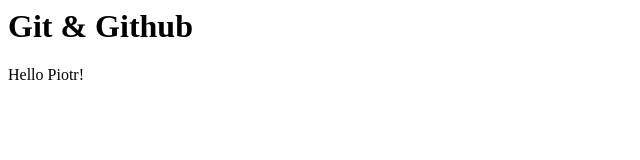
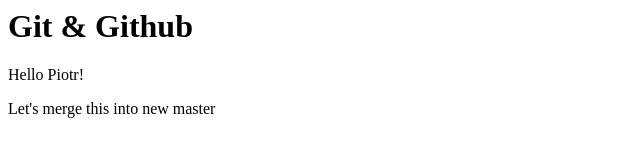
Before and after one commit to piotr-mas/project-1, a plain HTML site: page index.html in a window 1280 px wide. Shown: the whole page, without its empty margins (0-640 px from the left). Drawn offline with Linux system fonts and the light colour scheme.

Commit message:
Add text into index

```diff
--- a/index.html
+++ b/index.html
@@ -5,5 +5,6 @@
 <body>
 	<h1>Git & Github</h1>
 	<div>Hello Piotr!</div>
+	<p>Let's merge this into new master</p>
 </body>
 </html>
```
